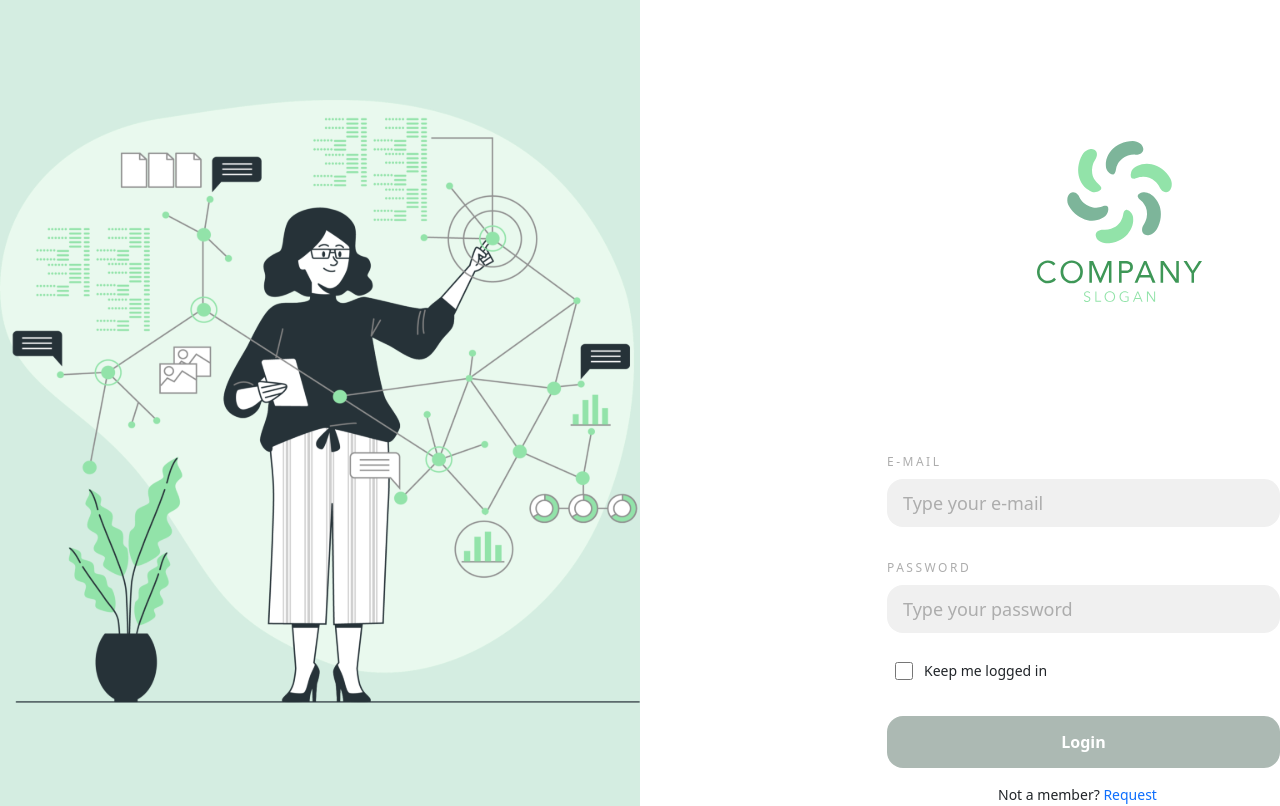
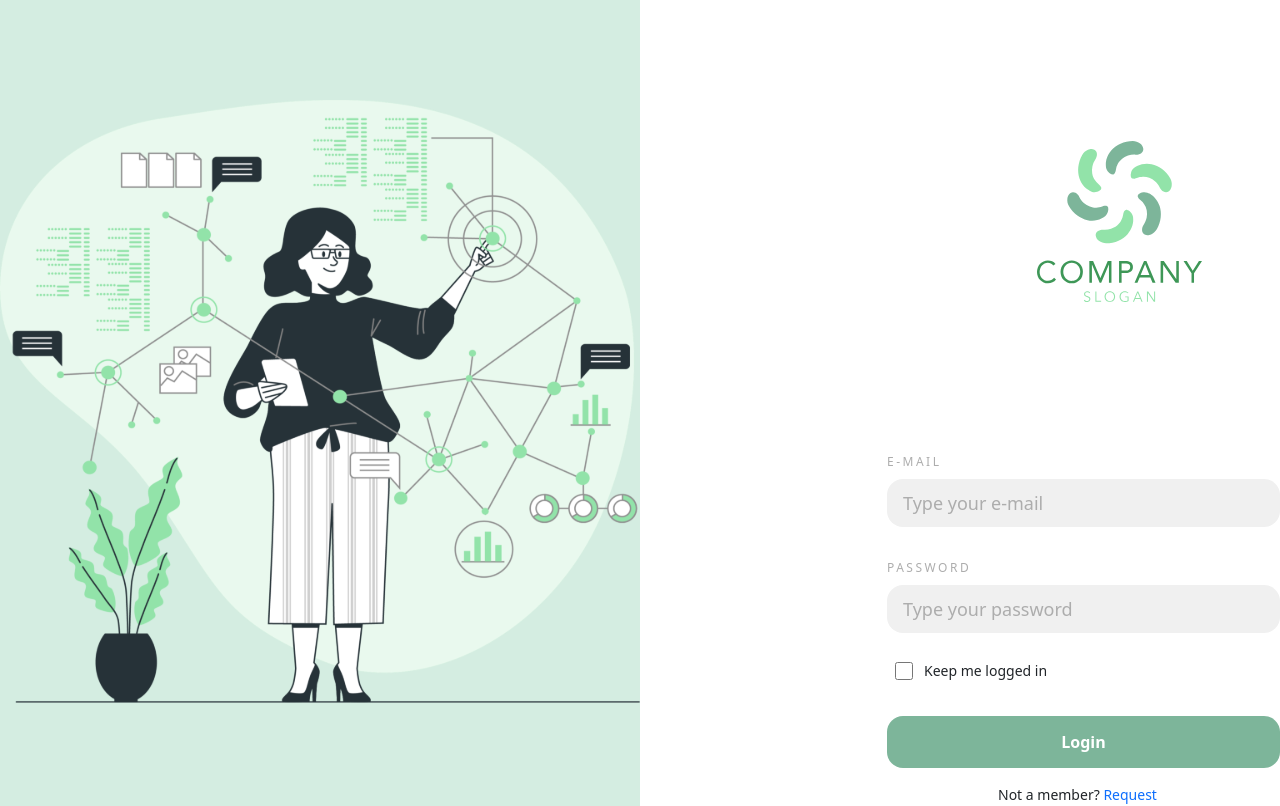
Before and after one commit to Nuyrguyana/neoPractice, a React (Create React App) app in the folder claims-client/: page /login in a window 1280 px wide. Shown: the top 806 px of the page. Built offline with nearby package versions, Linux system fonts and the light colour scheme.

Commit message:
add registration feature

```diff
--- a/claims-client/src/components/auth.jsx
+++ b/claims-client/src/components/auth.jsx
@@ -1,48 +1,77 @@
 import React, { useEffect, useState } from 'react';
-import iconMail from '../image/icon-mail.svg'
-import iconLock from '../image/icon-lock.svg'
 import imgLogin from "../image/imgLogin.svg";
 import iconMax from "../image/iconMax.svg";
 import iconMin from "../image/iconMin.png";
-import { classNames } from '../shared/utils';
 import axios from 'axios';
 import { useSelector } from 'react-redux';
-import { updateToken } from '../api/jwtLocalStorage';
+import { getToken, updateToken } from '../api/jwtLocalStorage';
+import { LoginForm } from './loginForm';
+import { RegistrationForm } from './registrationForm';
 
 
 export const Auth = () => {
     const {setAuth} = useSelector(state => state)
+    const [isLogin, setIsLogin] = useState(false)
+
     const [email, setEmail] = useState('')
     const [password, setPassword] = useState('')
+    const [fullName, setFullName] = useState('')
+
     const [emailDirty, setEmailDirty] = useState(false)
     const [passwordDirty, setPasswordDirty] = useState(false)
-    const [emailError, setEmailError] = useState('Электронная почта обязательна для заполнения')
-    const [passwordError, setPasswordError] = useState('Пароль обязателен для заполнения')
-    const [formValid, SetFormValid] = useState(false)
+    const [fullNameDirty, setFullNameDirty] = useState(false)
+
+    const [emailError, setEmailError] = useState('')
+    const [passwordError, setPasswordError] = useState('')
+    const [fullNameError, setFullNameError] = useState('')
+
+    const [regUser, setRegUser] = useState({})
+
+    const [formValid, setFormValid] = useState(false)
 
     useEffect(() => {
-        if (emailError || passwordError) {
-            SetFormValid(false)
+        if (emailError || passwordError || fullNameError) {
+            setFormValid(false)
         } else {
-            SetFormValid(true)
+            setFormValid(true)
         }
-    }, [emailError, passwordError])
 
-    const emailHandler = (e) => {
-        setEmail(e.target.value)
+    }, [emailError, passwordError, fullNameError])
+
+    const emailHandler = ({target}) => {
+        const value = target.value;
+        setEmail(value)
         const re = /^(([^<>()[\]\\.,;:\s@"]+(\.[^<>()[\]\\.,;:\s@"]+)*)|(".+"))@((\[[0-9]{1,3}\.[0-9]{1,3}\.[0-9]{1,3}\.[0-9]{1,3}\])|(([a-zA-Z\-0-9]+\.)+[a-zA-Z]{2,}))$/;
-        if (!re.test(String(e.target.value).toLowerCase())) {
+        if (!re.test(String(value).toLowerCase())) {
             setEmailError('Email введен не корректно')
+            if (!value) {
+                setEmailError('Электронная почта обязательна для заполнения')
+            }
         } else {
             setEmailError('')
         }
     }
 
-    const passwordHandler = (e) => {
-        setPassword(e.target.value)
-        if (e.target.value.length < 8) {
+    const fullNameHandler = ({target}) => {
+        const value = target.value;
+        setFullName(value)
+        const re = /^[a-zA-Z]{4,}(?: [a-zA-Z]+){0,2}$/;
+        if (!re.test(String(value).toLowerCase())) {
+            setFullNameError('Full Name введен не корректно')
+            if (!value) {
+                setFullNameError('ФИО обязательны для заполнения')
+            }
+        } else {
+            setFullNameError('')
+        }
+    }
+
+    const passwordHandler = ({target}) => {
+        const value = target.value;
+        setPassword(target.value)
+        if (target.value.length < 8) {
             setPasswordError('Пароль должен состоять минимум из 8 символов')
-            if (!e.target.value) {
+            if (!value) {
                 setPasswordError('Пароль обязателен для заполнения')
             }
         } else {
@@ -58,6 +87,9 @@
             case 'password':
                 setPasswordDirty(true)
                 break
+            case 'fullname':
+                setFullNameDirty(true)
+                break
         }
     }
 
@@ -70,11 +102,32 @@
                 updateToken(resp.data.token)
                 setAuth(true)
             })
-            .catch((error) => {
-                console.error(error)
-            })
+            .catch(error => console.error(error))
     }
 
+    const handleRegistration = (e) => {
+        console.log("regU", regUser)
+        e.preventDefault()
+        axios.post('http://localhost:3001/user', {
+                "fullName": regUser.fullName,
+                "email": regUser.email,
+                "password": regUser.password,
+                "role": regUser.role.slug
+            }, {
+                headers: {
+                    Authorization: "Bearer " + getToken()
+                }
+            })
+            .then((resp) => {
+                console.log(resp.data)
+                setIsLogin(false)
+            })
+            .catch(error => console.error(error))
+    }
+
+    const toggleFormType = () => {
+        setIsLogin((prevState) => !prevState)
+    }
 
     return (
         <div className='wrapper-auth'>
@@ -85,48 +138,53 @@
             <div className='container-right-auth'>
                 <div className='container-input-login'>
                     <img className='img-icon-max' src={iconMax}/>
-                    <label className='label-login'>
-                        E-MAIL
-                    </label>
-                    {(emailDirty && emailError) && <div style={{color: 'red'}}>{emailError}</div>}
-                    <input className='input-login'
-                           onChange={e => emailHandler(e)}
-                           value={email}
-                           onBlur={e => blurHandler(e)}
-                           name='email'
-                           type='email'
-                           placeholder='Type your e-mail'/>
-                    <img className='icon-font-awesome' src={iconMail}/>
-                    <label className='label-login'>
-                        PASSWORD
-                    </label>
-                    {(passwordDirty && passwordError) && <div style={{color: 'red'}}>{passwordError}</div>}
-                    <input className='input-login'
-                           onChange={e => passwordHandler(e)}
-                           value={password}
-                           onBlur={e => blurHandler(e)}
-                           name='password'
-                           type='password'
-                           placeholder='Type your password'/>
-                    <img className='icon-font-awesome' src={iconLock}/>
-                    <div className='container-checkbox'>
-                        <input className='input-checkbox' type='checkbox'/>
-                        <label className='label-checkbox'>Keep me logged in</label>
-                    </div>
-                    <div>
-                        <button className={classNames(
-                            'btn-login',
-                            formValid ? 'btn-active' : null)}
-                                type='submit'
-                                disabled={!formValid}
-                                onClick={handleLogin}
-                        >
-                            Login
-                        </button>
-                    </div>
-                    <p className='req-reg'> Not a member?
-                        <a className='info text-decoration-none' role='button'> Request registration. </a>
-                    </p>
+                    {!isLogin
+                        ? (
+                            <>
+                                <LoginForm emailDirty={emailDirty}
+                                           emailError={emailError}
+                                           emailHandler={emailHandler}
+                                           email={email}
+                                           blurHandler={blurHandler}
+                                           passwordDirty={passwordDirty}
+                                           passwordError={passwordError}
+                                           passwordHandler={passwordHandler}
+                                           password={password}
+                                           formValid={formValid}
+                                           handleLogin={handleLogin}
+                                />
+                                <p className='req-reg'> Not a member?
+                                    <a className='info text-decoration-none' role='button'
+                                       onClick={toggleFormType}> Request registration. </a>
+                                </p>
+                            </>
+                        ) : (
+                            <>
+                                <RegistrationForm emailDirty={emailDirty}
+                                                  emailError={emailError}
+                                                  emailHandler={emailHandler}
+                                                  email={email}
+                                                  blurHandler={blurHandler}
+                                                  passwordDirty={passwordDirty}
+                                                  passwordError={passwordError}
+                                                  passwordHandler={passwordHandler}
+                                                  password={password}
+                                                  formValid={formValid}
+                                                  handleLogin={handleLogin}
+                                                  fullNameHandler={fullNameHandler}
+                                                  fullName={fullName}
+                                                  fullNameDirty={fullNameDirty}
+                                                  fullNameError={fullNameError}
+                                                  handleRegistration={handleRegistration}
+                                                  regUser={regUser}
+                                                  setRegUser={setRegUser}
+                                />
+                                <p className='req-reg'> Already have account?
+                                    <a className='info text-decoration-none' role='button'
+                                       onClick={toggleFormType}> Request authorization. </a>
+                                </p>
+                            </>)
+                    }
                 </div>
             </div>
             <div className='footer-login'>
--- a/claims-client/src/components/incomingClaim.jsx
+++ b/claims-client/src/components/incomingClaim.jsx
@@ -37,7 +37,6 @@
     }, [])
 
     const handleStatusChange = (newStatus) => {
-        console.log("newStatus", newStatus);
         const status = statuses.find((el) => el.name === newStatus)
         updateClaim({
             title: claim.title,
@@ -55,7 +54,6 @@
     }
 
     const updateClaim = (updatedClaim) => {
-        console.log('updatedClaim', updatedClaim)
         axios.put(`http://localhost:3001/claim/${claimId}`, updatedClaim, {
             headers: {
                 Authorization: "Bearer " + getToken()
--- a/claims-client/src/components/loginForm.jsx
+++ b/claims-client/src/components/loginForm.jsx
@@ -1,9 +1,64 @@
-import React from 'react';
+import React, { useState }from 'react';
+import iconMail from '../image/icon-mail.svg';
+import iconLock from '../image/icon-lock.svg';
+import { classNames } from '../shared/utils';
 
-export const LoginForm = () => {
+export const LoginForm = (
+    {
+        emailDirty,
+        emailError,
+        emailHandler,
+        email,
+        blurHandler,
+        passwordDirty,
+        passwordError,
+        passwordHandler,
+        password,
+        formValid,
+        handleLogin
+    }) => {
+
     return (
-        <div>
-
-        </div>
+        <form>
+            <label className='label-login'>
+                E-MAIL
+            </label>
+            {(emailDirty && emailError) && <div style={{color: 'red'}}>{emailError}</div>}
+            <input className='input-login'
+                   onChange={emailHandler}
+                   value={email}
+                   onBlur={blurHandler}
+                   name='email'
+                   type='email'
+                   placeholder='Type your e-mail'/>
+            <img className='icon-font-awesome' src={iconMail}/>
+            <label className='label-login'>
+                PASSWORD
+            </label>
+            {(passwordDirty && passwordError) && <div style={{color: 'red'}}>{passwordError}</div>}
+            <input className='input-login'
+                   onChange={passwordHandler}
+                   value={password}
+                   onBlur={blurHandler}
+                   name='password'
+                   type='password'
+                   placeholder='Type your password'/>
+            <img className='icon-font-awesome' src={iconLock}/>
+            <div className='container-checkbox'>
+                <input className='input-checkbox' type='checkbox'/>
+                <label className='label-checkbox'>Keep me logged in</label>
+            </div>
+            <div>
+                <button className={classNames(
+                    'btn-login',
+                    formValid ? 'btn-active' : null)}
+                        type='submit'
+                        disabled={!formValid}
+                        onClick={handleLogin}
+                >
+                    Login
+                </button>
+            </div>
+        </form>
     );
 };
--- a/claims-client/src/components/selectField.jsx
+++ b/claims-client/src/components/selectField.jsx
@@ -31,13 +31,10 @@
     const handleChange = ({target}) => {
         setClaim((prevState) => ({
             ...prevState,
-            [target.name]: types.filter((el) => {
-                return el.name === target.value
-            })[0]
+            [target.name]: types.find((el) => el.name === target.value)
         }));
     }
 
-    // console.log("selField claim", claim)
     return (
         <select
             className='type-select'
```
Also changed, not shown: claims-client/src/components/registrationForm.jsx (+124 -4 lines).
